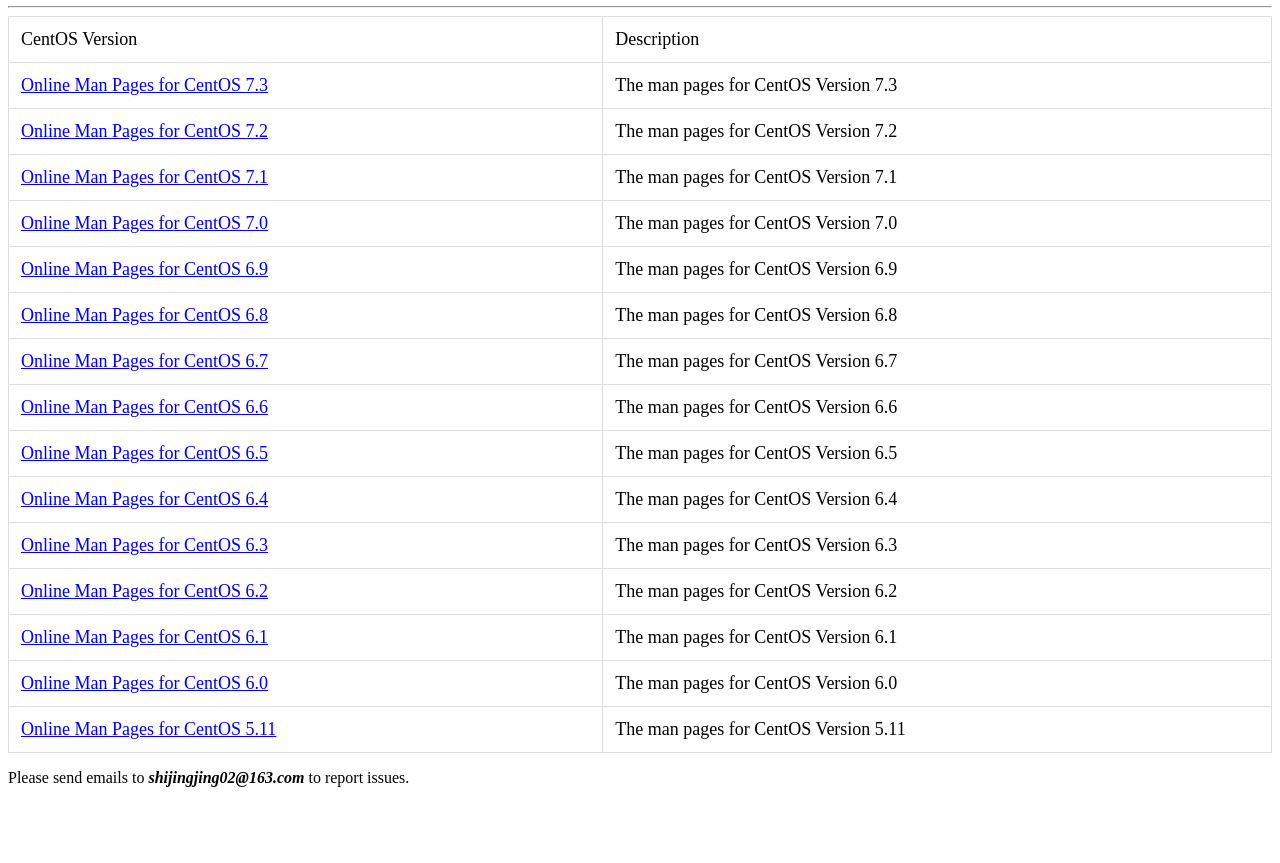
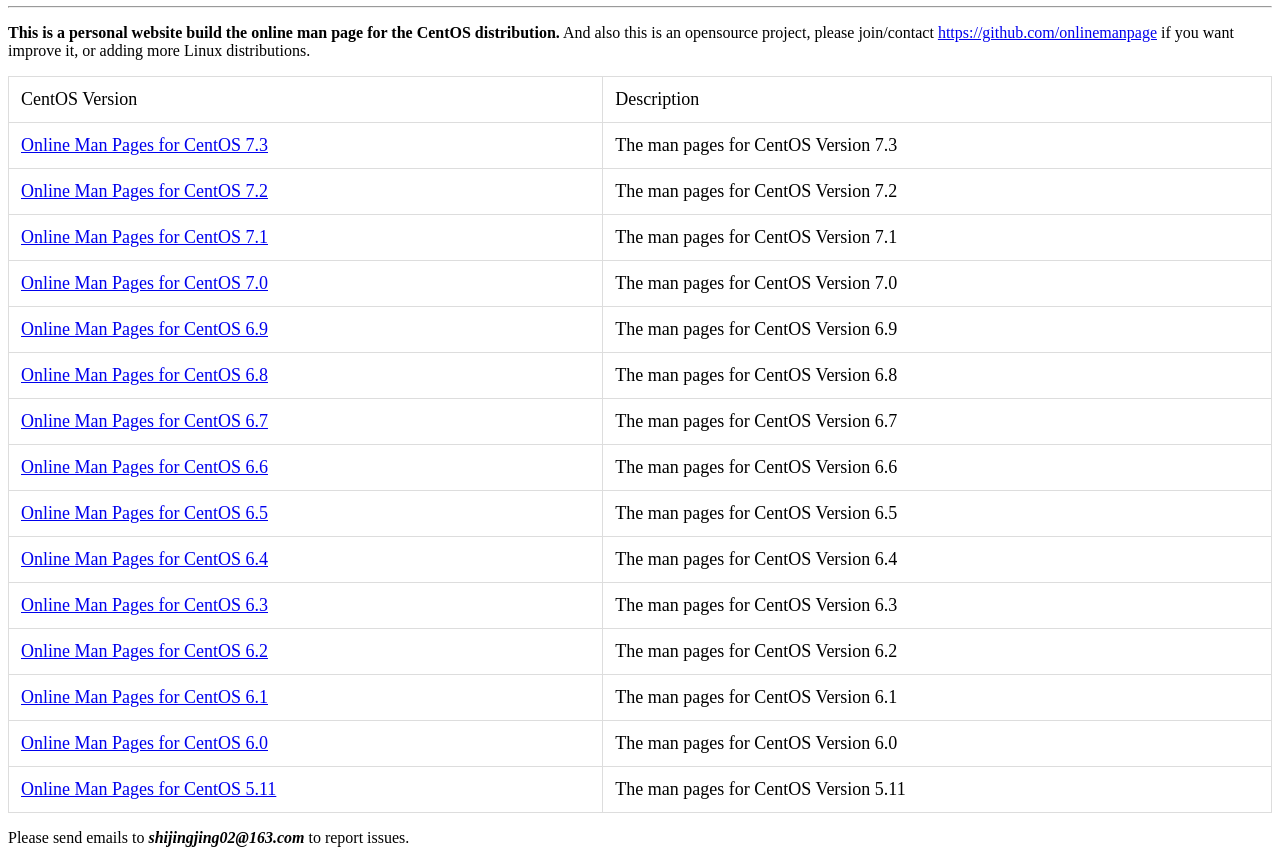
Before and after one commit to onlinemanpage/onlinemanpage.github.io, a plain HTML site: page index.html in a window 1280 px wide. Shown: the part 60-923 px from the top of the page. Before the commit the page ends 863 px from the top, so only its background shows below. Drawn offline with Linux system fonts and the light colour scheme.

Commit message:
add opensource statement

```diff
--- a/index.html
+++ b/index.html
@@ -38,6 +38,7 @@
 <body bgcolor="white">
     <h1><a href="https://github.com/shijingjing1221/onlinemanpage" target="_blank">Linux Online Man Pages</a></h1>
     <hr>
+    <p><strong>This is a personal website build the online man page for the CentOS distribution.</strong> And also this is an opensource project, please join/contact <a href="https://github.com/onlinemanpage" target="_blank">https://github.com/onlinemanpage</a> if you want improve it, or adding more Linux distributions.</p>
     <table id="myTable" border="1">
         <tr>
             <td>CentOS Version</td>
```
